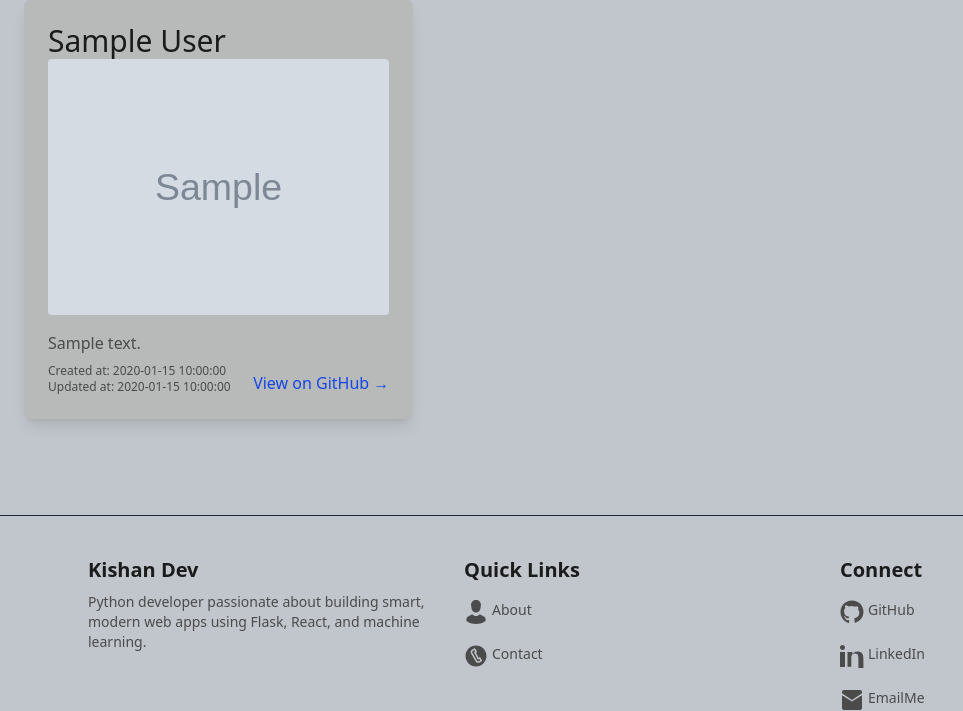
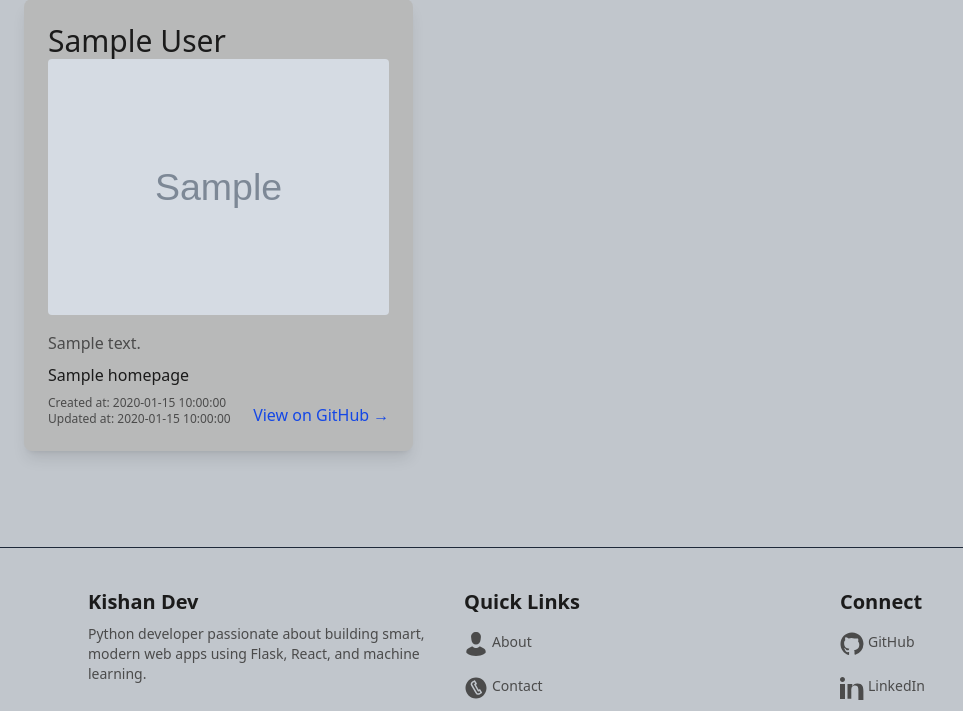
Before and after one commit to kishandev2509/portfolio, a Flask app: page /projects in a window 1280 px wide. Shown: the part 201-912 px from the top of the page, without its empty margins (0-963 px from the left). Run offline with Flask 3, Linux system fonts and the light colour scheme; grey boxes marked "Sample" are stand-in pictures; a database or web service that is not in the repository returns one stand-in record (values such as "Sample title"); data that the repository does not hold is empty; some libraries are stand-ins or nearby versions.

Commit message:
Add homepage link to project cards

```diff
--- a/templates/projects.html
+++ b/templates/projects.html
@@ -20,6 +20,9 @@
 			<img src="{{ project.image }}" alt="{{ project.title }}" class="rounded mb-4 w-full" />
 			{% endif %}
 			<p class="text-[var(--text-color-secondary)] mb-2 text-justify">{{ project.description }}</p>
+			{% if project.homepage != '' %}
+			<a href="{{ project.homepage }}" target="_blank" class="pointer-events-auto z-30 mb-2"> {{ project.homepage }} </a>
+			{% endif %}
 			<div class="mt-auto flex justify-between items-end">
 				<div class="flex flex-col text-[var(--text-color-secondary)] text-xs">
 					<p>Created at: {{ project.created_at }}</p>
```
